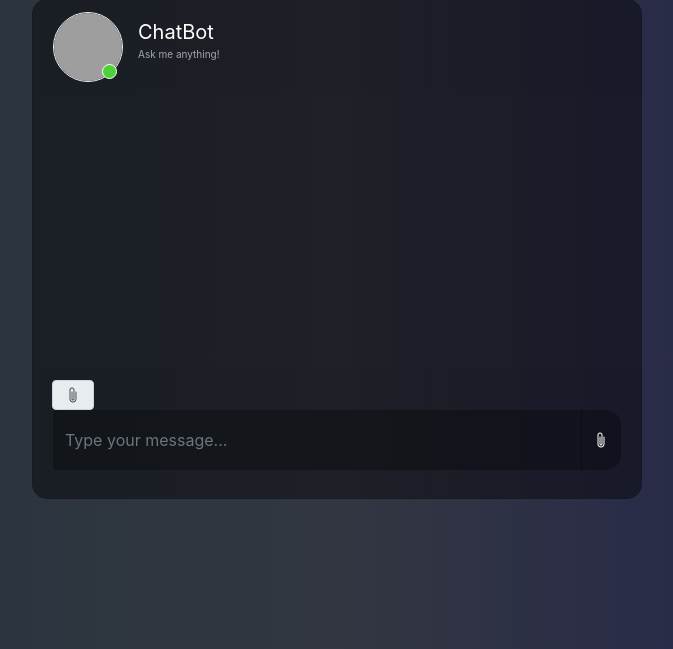
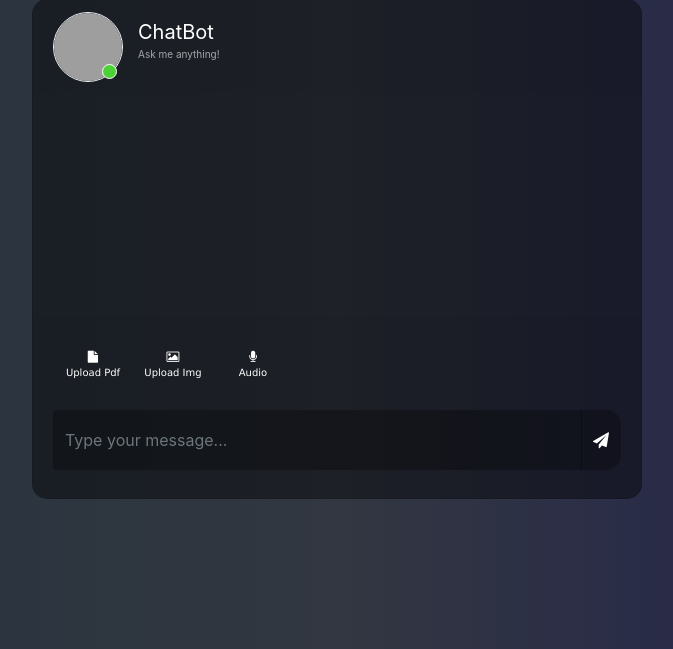
Before and after one commit to MuhammadAnwarBadat/Multi-Modal-Chat-Bot, a Flask app: page / in a window 1280 px wide. Shown: the part 151-800 px from the top of the page, without its empty margins (303-976 px from the left). Run offline with Flask 3, Linux system fonts and the light colour scheme; some libraries are stand-ins or nearby versions; grey boxes are pictures that could not be loaded.

Commit message:
icons added

```diff
--- a/static/style.css
+++ b/static/style.css
@@ -221,3 +221,42 @@ border-radius: 0 0 15px 15px !important;
 	margin-bottom: 15px !important;
 }
 }
+
+
+.containerIcons{
+    display: flex;
+    flex-direction: row;
+    justify-content:flex-start;
+    align-items: flex-start;
+    gap: 0px;
+	/* border: 1px solid red; */
+
+
+  }
+ .icons{
+    width:80px;
+    height: 100%;
+    display: flex;
+    justify-content: center;
+    align-items: center;
+	margin-top: 22px;
+    gap: 2px;
+    margin-bottom: 22px;
+	/* border: 1px solid white; */
+ }
+ .icons label{
+    display: flex;
+    flex-direction:column;
+    gap: 2px;
+    justify-content: center;
+    text-align: center;
+    color: white;
+	font-size: 10px;
+    font-family:Verdana, Geneva, Tahoma, sans-serif;
+
+ }
+ .icons label i{
+    color: white;
+    font-size: 12px;
+
+ }
--- a/templates/chat.html
+++ b/templates/chat.html
@@ -79,42 +79,25 @@
     </body>
 </html> -->
 
-<link
-  href="//maxcdn.bootstrapcdn.com/bootstrap/4.1.1/css/bootstrap.min.css"
-  rel="stylesheet"
-  id="bootstrap-css"
-/>
+<link href="//maxcdn.bootstrapcdn.com/bootstrap/4.1.1/css/bootstrap.min.css" rel="stylesheet" id="bootstrap-css" />
 <script src="//maxcdn.bootstrapcdn.com/bootstrap/4.1.1/js/bootstrap.min.js"></script>
 <script src="//cdnjs.cloudflare.com/ajax/libs/jquery/3.2.1/jquery.min.js"></script>
 
 <!DOCTYPE html>
 <html>
+
 <head>
   <title>Chatbot</title>
-    <link
-      rel="stylesheet"
-      href="https://stackpath.bootstrapcdn.com/bootstrap/4.1.3/css/bootstrap.min.css"
-      integrity="sha384-MCw98/SFnGE8fJT3GXwEOngsV7Zt27NXFoaoApmYm81iuXoPkFOJwJ8ERdknLPMO"
-      crossorigin="anonymous"
-    />
-    <link
-      rel="stylesheet"
-      href="https://use.fontawesome.com/releases/v5.5.0/css/all.css"
-      integrity="sha384-B4dIYHKNBt8Bc12p+WXckhzcICo0wtJAoU8YZTY5qE0Id1GSseTk6S+L3BlXeVIU"
-      crossorigin="anonymous"
-    />
+  <link rel="stylesheet" href="https://stackpath.bootstrapcdn.com/bootstrap/4.1.3/css/bootstrap.min.css"
+    integrity="sha384-MCw98/SFnGE8fJT3GXwEOngsV7Zt27NXFoaoApmYm81iuXoPkFOJwJ8ERdknLPMO" crossorigin="anonymous" />
+  <link rel="stylesheet" href="https://use.fontawesome.com/releases/v5.5.0/css/all.css"
+    integrity="sha384-B4dIYHKNBt8Bc12p+WXckhzcICo0wtJAoU8YZTY5qE0Id1GSseTk6S+L3BlXeVIU" crossorigin="anonymous" />
   <script src="https://ajax.googleapis.com/ajax/libs/jquery/3.3.1/jquery.min.js"></script>
-    <link
-      rel="stylesheet"
-      type="text/css"
-      href="{{ url_for('static', filename='style.css')}}"
-    />
-    <link
-      rel="stylesheet"
-      href="https://cdn.jsdelivr.net/npm/bootstrap-icons@1.11.1/font/bootstrap-icons.css"
-      integrity="sha384-4LISF5TTJX/fLmGSxO53rV4miRxdg84mZsxmO8Rx5jGtp/LbrixFETvWa5a6sESd"
-      crossorigin="anonymous"
-    />
+  <link rel="stylesheet" type="text/css" href="{{ url_for('static', filename='style.css')}}" />
+  <link rel="stylesheet" type="text/css" href="/static/style.css" />
+  <link rel="stylesheet" href="https://cdnjs.cloudflare.com/ajax/libs/font-awesome/4.7.0/css/font-awesome.min.css">
+  <link rel="stylesheet" href="https://cdn.jsdelivr.net/npm/bootstrap-icons@1.11.1/font/bootstrap-icons.css"
+    integrity="sha384-4LISF5TTJX/fLmGSxO53rV4miRxdg84mZsxmO8Rx5jGtp/LbrixFETvWa5a6sESd" crossorigin="anonymous" />
 </head>
 
 <body>
@@ -125,10 +108,7 @@
           <div class="card-header msg_head">
             <div class="d-flex bd-highlight">
               <div class="img_cont">
-                  <img
-                    src="https://i.ibb.co/fSNP7Rz/icons8-chatgpt-512.png"
-                    class="rounded-circle user_img"
-                  />
+                <img src="https://i.ibb.co/fSNP7Rz/icons8-chatgpt-512.png" class="rounded-circle user_img" />
                 <span class="online_icon"></span>
               </div>
               <div class="user_info">
@@ -139,21 +119,41 @@
           </div>
           <div id="messageFormeight" class="card-body msg_card_body"></div>
           <div class="card-footer">
-              <div class="input-group-append">
-                <label
-                  for="file-upload"
-                  class="input-group-text file_upload_btn"
-                >
-                  <i class="bi bi-paperclip"></i>
-                  <!-- Bootstrap Icons library icon for attachment -->
-                </label>
-                <input type="file" id="file-upload" style="display: none" />
+            <div class="containerIcons">
+              <div class="icons">
+
+                <label for="pdf">
+                  <i class="fa fa-file" aria-hidden="true"></i>
+                  Upload Pdf</label>
+                <input type="file" id="pdf" style="display: none;">
+
+              </div>
+              <div class="icons">
+
+                <label for="img">
+                  <i class="fa fa-picture-o" aria-hidden="true"></i>
+                  Upload Img</label>
+                <input type="file" id="img" style="display: none;">
+
+              </div>
+              <div class="icons">
+
+                <label for="audio">
+                  <i class="fa fa-microphone" aria-hidden="true"></i>
+                  Audio</label>
+                <input type="file" id="audio" style="display: none;">
+
+              </div>
+
+
+
             </div>
             <form id="messageArea" class="input-group">
-                <input type="text" id="text" name="msg" placeholder="Type your message..." autocomplete="off" class="form-control type_msg" required/>
+              <input type="text" id="text" name="msg" placeholder="Type your message..." autocomplete="off"
+                class="form-control type_msg" required />
               <div class="input-group-append">
                 <button type="submit" id="send" class="input-group-text send_btn">
-                    <i class="bi bi-paperclip"></i>
+                  <i class="fa fa-paper-plane" aria-hidden="true"></i>
                 </button>
               </div>
             </form>
@@ -192,7 +192,7 @@
           var botHtml =
             '<div class="d-flex justify-content-start mb-4"><div class="img_cont_msg"><img src="https://i.ibb.co/fSNP7Rz/icons8-chatgpt-512.png" class="rounded-circle user_img_msg"></div><div class="msg_cotainer">' +
             data +
-              '<span class="msg_time">' +x`x`
+            '<span class="msg_time">' + x`x`
           str_time +
             "</span></div></div>";
           $("#messageFormeight").append($.parseHTML(botHtml));
@@ -202,4 +202,5 @@
     });
   </script>
 </body>
+
 </html>
--- a/templates/style.css
+++ b/templates/style.css
@@ -1,7 +1,7 @@
 body {
     font-family: "Open Sans", sans-serif;
     background-color: #f7efe5;
-    border: 1px solid red;
+    /* border: 1px solid red; */
 
   }
 
@@ -14,7 +14,7 @@ body {
     /* margin-top: 50px; */
     height: 5%;
     overflow: hidden;
-    border: 1px solid red;
+    /* border: 1px solid red; */
 
 
   }
```
Lines whose indentation alone changed are shown as unchanged.
